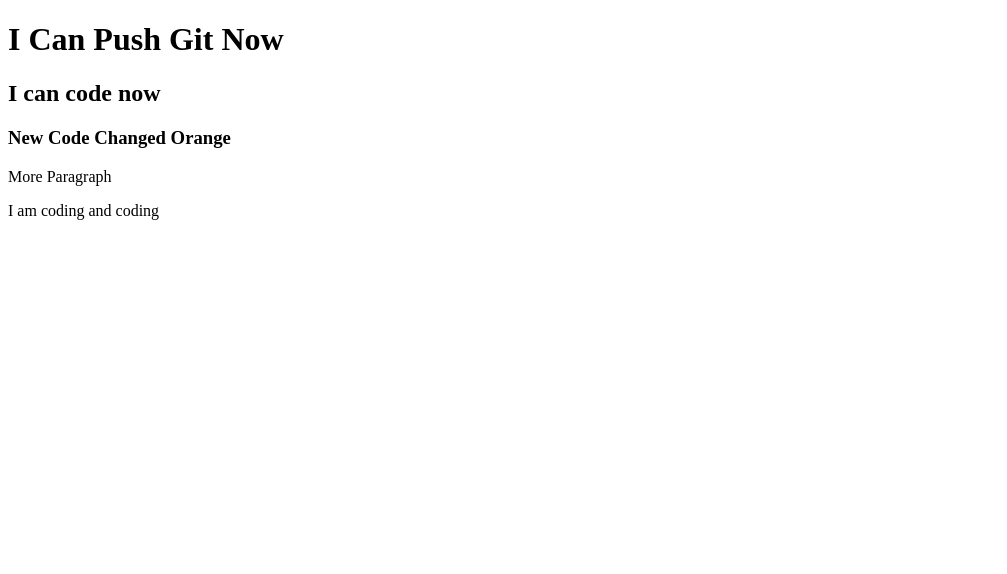
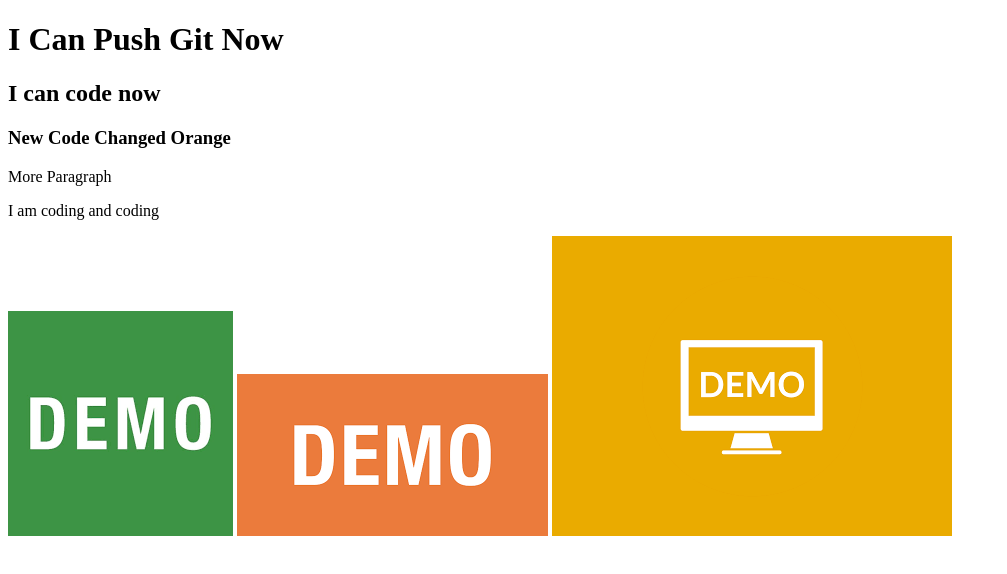
Before and after one commit to NikkonR/my-second-repo, a plain HTML site: page index.html in a window 1280 px wide. Shown: the whole page, without its empty margins (0-1007 px from the left). Drawn offline with Linux system fonts and the light colour scheme.

Commit message:
Added Demo Images

```diff
--- a/index.html
+++ b/index.html
@@ -12,5 +12,8 @@
     <h3>New Code Changed Orange</h3>
     <p>More Paragraph</p>
     <p>I am coding and coding</p>
+    <img src="demo1.png" alt="">
+    <img src="demo2.png" alt="">
+    <img src="demo3.png" alt="">
 </body>
 </html>
```
Also changed, not shown: demo1.png (added), demo2.png (added), demo3.png (added).
